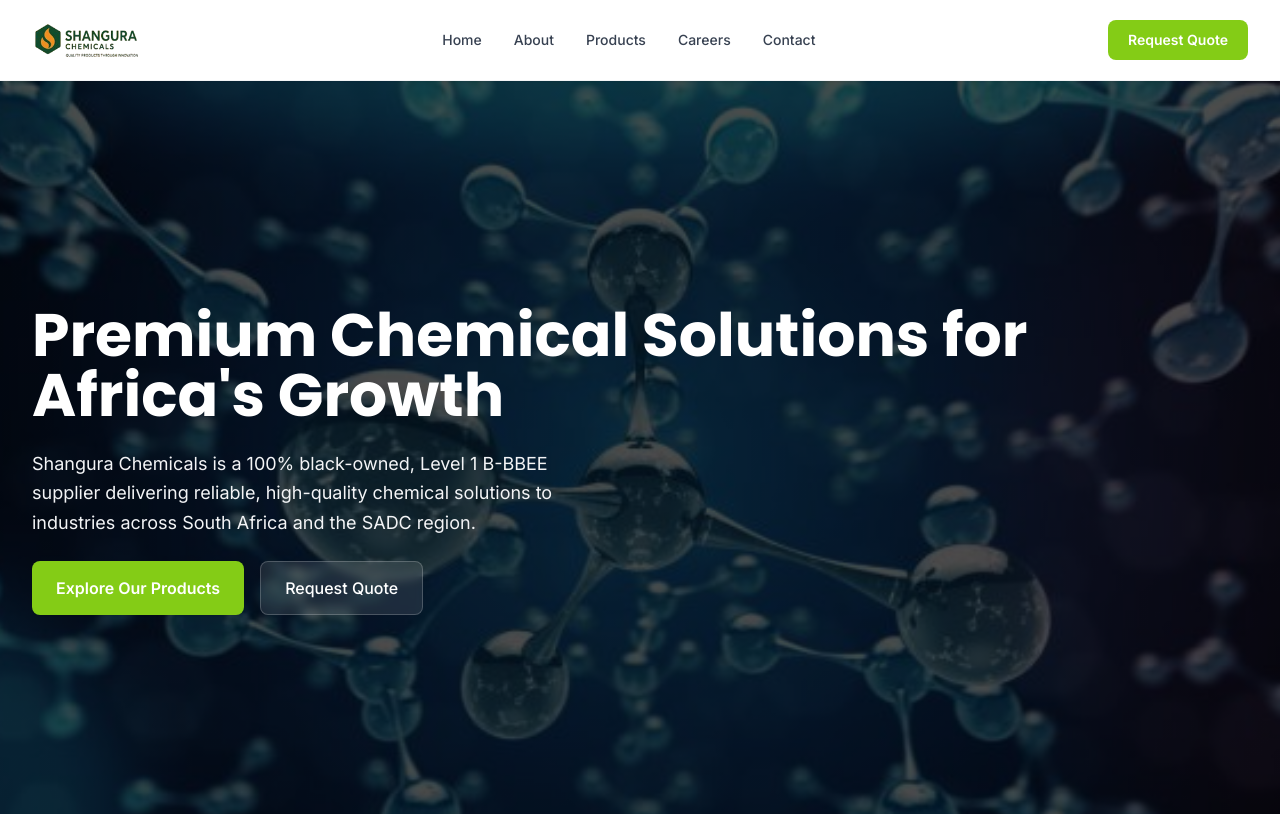
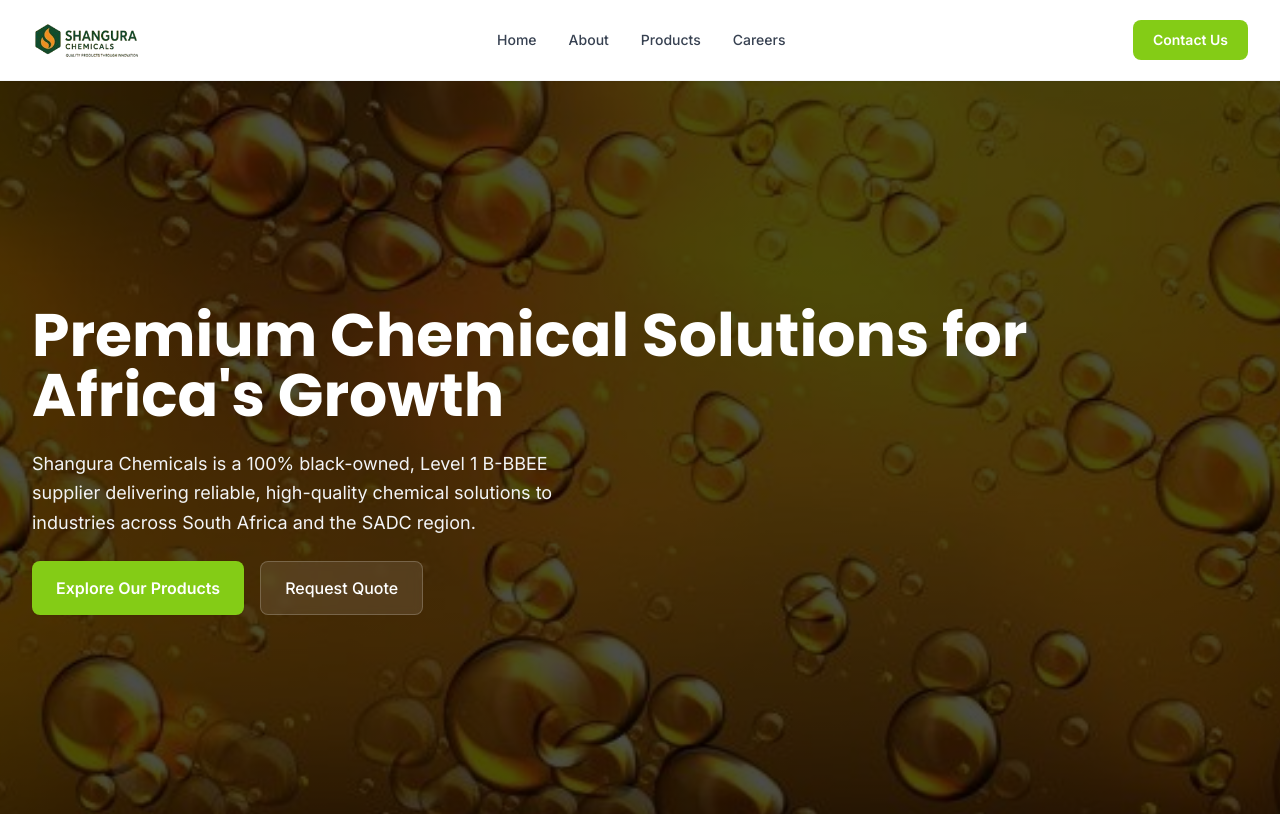
Before and after one commit to KamzaManyama/Shangura-Chemicals, a plain HTML site: page index.html in a window 1280 px wide. Shown: the top 814 px of the page. Drawn offline with nearby package versions, Linux system fonts and the light colour scheme.

Commit message:
staging images

```diff
--- a/index.html
+++ b/index.html
@@ -31,12 +31,12 @@
           <a href="#products" class="text-gray-700 hover:text-primary-600 transition-colors">Products</a>
 
           <a href="#careers" class="text-gray-700 hover:text-primary-600 transition-colors">Careers</a>
-          <a href="#contact" class="text-gray-700 hover:text-primary-600 transition-colors">Contact</a>
+          <!-- <a href="#contact" class="text-gray-700 hover:text-primary-600 transition-colors">Contact</a> -->
         </nav>
 
         <div class="flex items-center gap-3">
-          <button id="quoteBtn" class="hidden md:inline-flex items-center gap-2 btn-primary px-5 py-2.5 rounded-lg text-sm font-semibold transition-all">
-            Request Quote
+          <button href="#contact" class="hidden md:inline-flex items-center gap-2 btn-primary px-5 py-2.5 rounded-lg text-sm font-semibold transition-all">
+            Contact Us
           </button>
           <button id="mobileMenuBtn" class="lg:hidden p-2 rounded-md border border-gray-200 text-gray-600 hover:text-primary-600">
             <svg xmlns="http://www.w3.org/2000/svg" class="h-6 w-6" fill="none" viewBox="0 0 24 24" stroke="currentColor">
--- a/src/styles/AboutPage.css
+++ b/src/styles/AboutPage.css
@@ -17,7 +17,7 @@
     }
     .hero-bg {
       background: linear-gradient(rgba(0, 0, 0, 0.7), rgba(0, 0, 0, 0.7)),
-                  url('/src/images/bgimage1.jpg');
+                  url('/src/images/vector.jpg');
       background-size: cover;
       background-position: center;
     }
--- a/src/styles/CareeresPage.css
+++ b/src/styles/CareeresPage.css
@@ -39,7 +39,7 @@
     }
     .careers-hero-bg {
       background: linear-gradient(rgba(0, 0, 0, 0.7), rgba(0, 0, 0, 0.7)),
-                  url('/src/images/bgimage1.jpg');
+                  url('/src/images/vector.jpg');
       background-size: cover;
       background-position: center;
     }
--- a/src/styles/HomeStyling.css
+++ b/src/styles/HomeStyling.css
@@ -16,7 +16,7 @@
     }
     .hero-bg {
       background: linear-gradient(rgba(0, 0, 0, 0.7), rgba(0, 0, 0, 0.7)),
-                  url('/src/images/bgimage1.jpg');
+                  url('/src/images/vector.jpg');
       background-size: cover;
       background-position: center;
     }
```
Also changed, not shown: src/images/vector.jpg (added).
